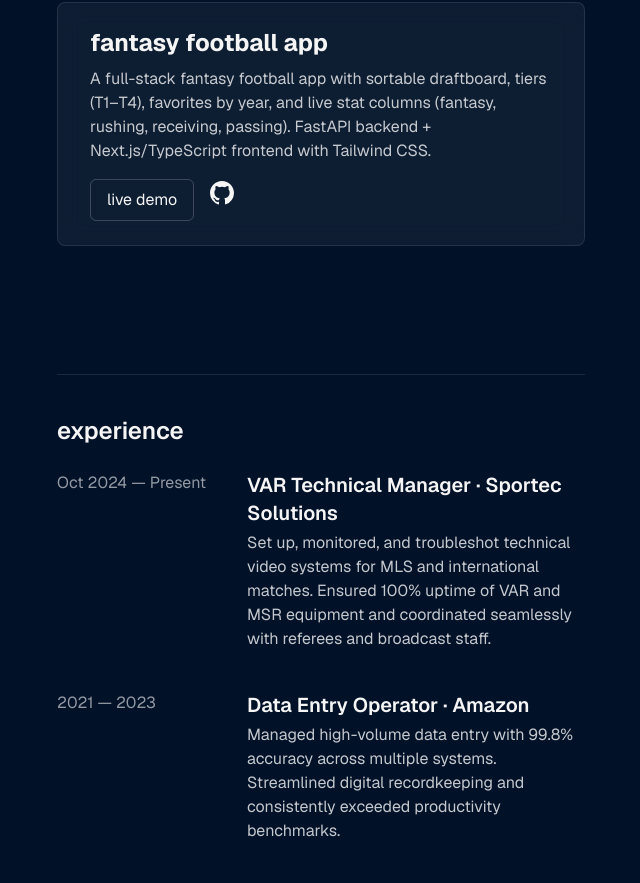
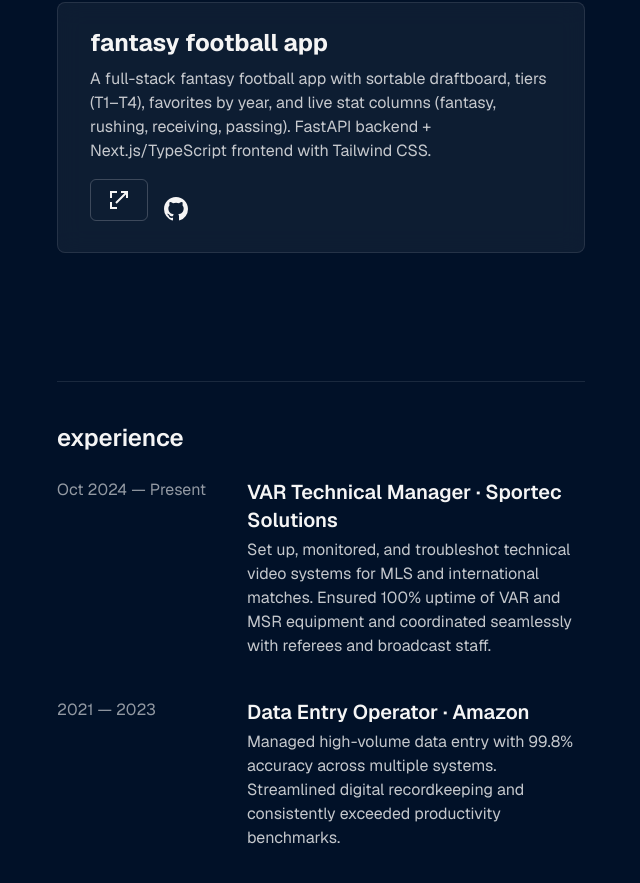
Before and after one commit to ckwame-jpg/man-city, a Next.js app: page / in a window 1280 px wide. Shown: the part 928-1811 px from the top of the page, without its empty margins (583-1223 px from the left). Built offline with nearby package versions, Linux system fonts and the light colour scheme; no server answers.

Commit message:
Restore external link icon for fantasy app demo

```diff
--- a/src/app/page.tsx
+++ b/src/app/page.tsx
@@ -220,7 +220,10 @@
                   rel="noopener noreferrer"
                   aria-label="Live Demo"
                 >
-                  live demo
+                  <svg xmlns="http://www.w3.org/2000/svg" className="w-6 h-6" viewBox="0 0 24 24" fill="currentColor">
+                    <path d="M14 3h7v7h-2V6.414l-9.293 9.293-1.414-1.414L17.586 5H14V3z" />
+                    <path d="M5 5h5V3H3v7h2V5zm0 14v-5H3v7h7v-2H5z" />
+                  </svg>
                 </a>
               )}
 
```
